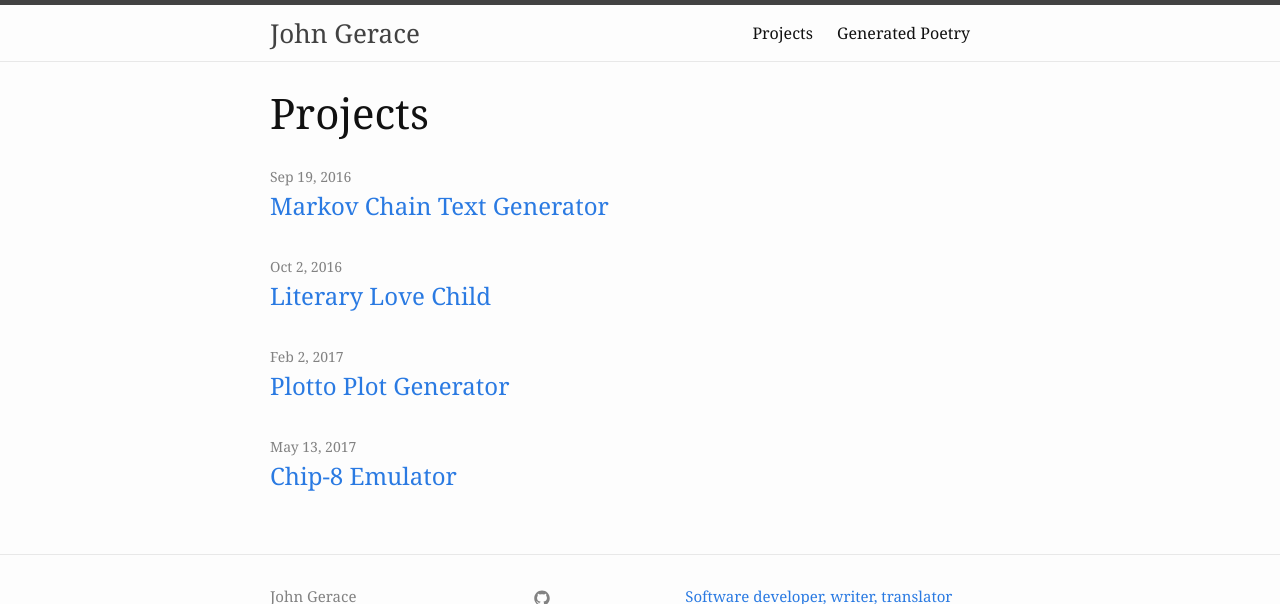
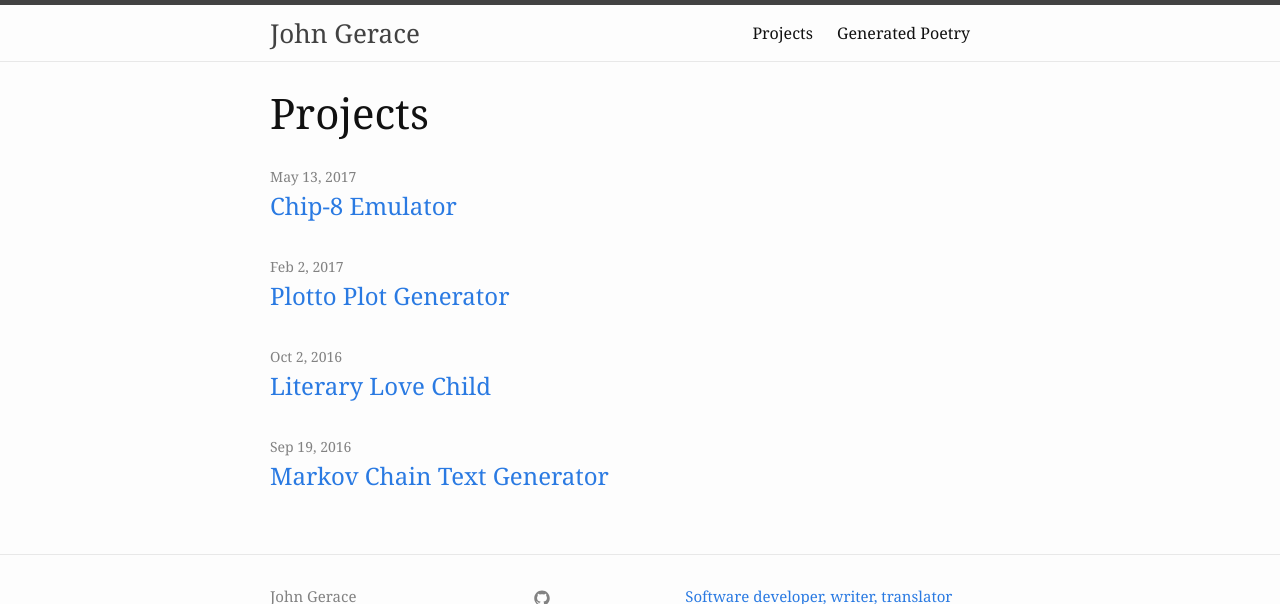
Before and after one commit to jgerace/jgerace.github.io, a Jekyll site: the page built from projects/index.html, in a window 1280 px wide, cut to the strip 0-604 px from the top of the page. Built offline with Jekyll 4.4.1, drawn with Linux system fonts in a browser that asks for light colours.

Commit message:
Projects sorted in reverse

```diff
--- a/projects/index.html
+++ b/projects/index.html
@@ -6,7 +6,7 @@ title: Projects
 <div class="home">
 
   <ul class="post-list">
-    {% for project in site.projects|sort(reverse=True) %}
+    {% for project in site.projects reversed %}
       <li>
         <span class="post-meta">{{ project.date | date: "%b %-d, %Y" }}</span>
 
```
